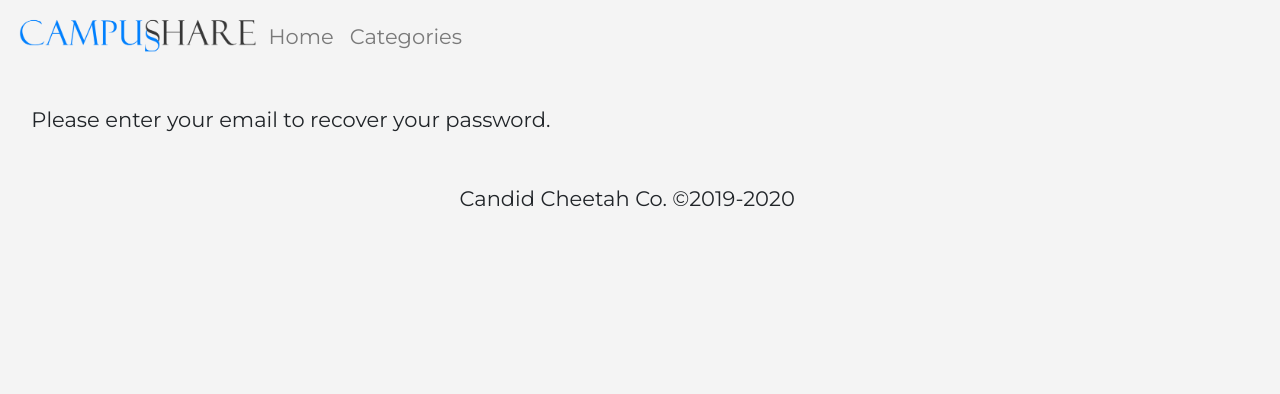
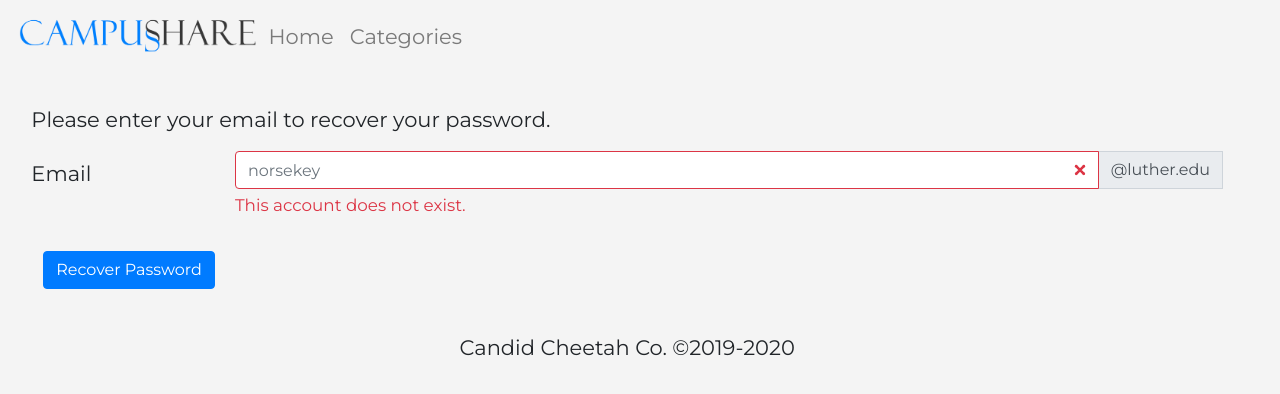
Before and after one commit to massifaqiri/SeniorProjectFrontend, a React (Create React App) app: page /recoverpassword in a window 1280 px wide. Shown: the top 394 px of the page. Built offline with nearby package versions, Linux system fonts and the light colour scheme.

Commit message:
Working on Reset Password Page
This should be available on the profile page as well as through an email link, which is sent by Recover Password.

```diff
--- a/package.json
+++ b/package.json
@@ -6,11 +6,13 @@
     "@auth0/auth0-spa-js": "^1.5.0",
     "aws-amplify": "^1.3.3",
     "aws-amplify-react": "^2.0.7",
+    "bcrypt": "^3.0.8",
     "bootstrap": "^4.3.1",
     "chai": "^4.2.0",
     "defaults": "^1.0.3",
     "jquery": "^3.4.1",
     "mdbreact": "^4.25.2",
+    "nodemailer": "^6.4.2",
     "react": "^16.12.0",
     "react-art": "^16.11.0",
     "react-bootstrap": "^1.0.0-beta.16",
--- a/src/components/App.js
+++ b/src/components/App.js
@@ -17,6 +17,7 @@ import Profile from "./Profile";
 import SignIn from "./SignIn";
 import RecoverPassword from "./RecoverPassword";
 import CreateAccount from "./CreateAccount";
+import ResetPassword from "./ResetPassword";
 
 // Bootstrap Imports
 import { Navbar, Spinner } from 'react-bootstrap';
@@ -90,6 +91,9 @@ class App extends React.Component {
               <Route path="/createaccount">
                 <CreateAccount />
               </Route>
+              <Route path="/resetpassword">
+                <ResetPassword />
+              </Route>
             </Switch>
           </div>
           </Router>
--- a/src/components/CreateAccount.jsx
+++ b/src/components/CreateAccount.jsx
@@ -33,7 +33,6 @@ class CreateAccount extends React.Component {
                                     <InputGroup.Append>
                                         <InputGroup.Text id="inputGroupAppend">@luther.edu</InputGroup.Text>
                                     </InputGroup.Append>
-                                {/* Add @luther.edu ending */}
                                 <Form.Control.Feedback type="invalid">
                                 Please use your valid luther.edu email.
                                 </Form.Control.Feedback>
--- a/src/components/RecoverPassword.jsx
+++ b/src/components/RecoverPassword.jsx
@@ -1,13 +1,86 @@
 // Form to Send Email To Reset Password
 import React from 'react';
+import { Button, Col, Form, InputGroup, Row } from 'react-bootstrap';
+const nodemailer = require('nodemailer');
 
 class RecoverPassword extends React.Component {
+
+    constructor(props) {
+        super(props);
+        this.state = { accountExists: true }
+        this.confirmAccountExists = this.confirmAccountExists.bind(this);
+    }
+
+    // Reset validity of account to true on page load
+    componentDidMount(){
+        this.setState({accountExists: true});
+    }
+
+    // Query DB for email
+    confirmAccountExists = async () => {
+        let response = await fetch(`${global.backendURL}/query`, {
+            method: "POST",
+            headers: { "Content-Type": "application/json"},
+            body: JSON.stringify({
+                query: `SELECT * FROM Users WHERE email=${this.refs.email}@luther.edu`,
+            })
+        });
+        return response.text.length > 0;
+    }
+
+    // nodemailer
+    sendEmail = async () => {
+        if (this.confirmAccountExists) {
+            // Send Email
+            let testAccount = await nodemailer.createTestAccount();
+            let transporter = nodemailer.createTransport({
+                host: "smtp.ethereal.email",
+                port: 587,
+                secure: false,
+                auth: {
+                    user: testAccount.user,
+                    pass: testAccount.pass
+                }
+            });
+            let info = await transporter.sendMail({
+                from: '"Campus Share Tech Support" <techsupport@campus-share.com>',
+                to: this.refs.email,
+                subject: "Password Recovery",
+                text: "Please follow this link to reset your password:",
+                html: `<a href='${global.thisURL}/resetpassword'></a>`
+            });
+            console.log(`Message sent: ${info.messageId}`);
+            console.log(`Preview URL: ${nodemailer.getTestMessageUrl(info)}`);
+        } else {
+            this.setState({accountExists: false});
+        }
+
+    }
+
     render() {
         return (
-            <p>Please enter your email to recover your password.</p>
-            // TODO: Create Form to send email
-            // TODO: Figure out how to send email!
-            // TODO: Create another component called ResetPassword that the email link is connected to (how to verify user through email the link came from??)
+            <div>
+                <p>Please enter your email to recover your password.</p>
+                <Form noValidate validated={this.state.accountExists} onSubmit={this.sendEmail}>
+                    <Form.Group as={Row} ref="email">
+                        <Form.Label column sm={2}>Email</Form.Label>
+                        <Col sm={10} md={10} lg={10}>
+                            <InputGroup>
+                                <Form.Control type="text" placeholder="norsekey" required />
+                                    <InputGroup.Append>
+                                        <InputGroup.Text id="inputGroupAppend">@luther.edu</InputGroup.Text>
+                                    </InputGroup.Append>
+                                <Form.Control.Feedback type="invalid">
+                                    This account does not exist.
+                                </Form.Control.Feedback>
+                            </InputGroup>
+                        </Col>
+                    </Form.Group>
+                    <Button variant="primary" type="submit">
+                        Recover Password
+                    </Button>
+                </Form>
+        </div>
         )
     }
 }
--- /dev/null
+++ b/src/components/ResetPassword.jsx
@@ -0,0 +1,69 @@
+// where a user can reset their password
+// only visible through clicking an email link
+import React from 'react';
+import { Button, Form } from 'react-bootstrap';
+// const bcrypt = require('bcrypt');
+
+class ResetPassword extends React.Component {
+    constructor(props){
+        super(props);
+        this.checkMatch = this.checkMatch.bind(this);
+        this.savePassword = this.savePassword.bind(this);
+        this.state = { validated: false,
+                       passwordSaved: false }
+    }
+
+    // Confirm passwords match
+    checkMatch = () => {
+        return (this.refs.newPassword.value === this.refs.confirmNewPassword.value);
+    }
+
+    // Save Password to DB (HASH & SALT!)
+    // Also need to know which user it is! How do I do this with email???
+    savePassword = event => {
+        let matches = this.checkMatch();
+        if (matches) {
+            let password = this.refs.newPassword.value;
+            // Use Bcrypt here!
+            password = "NOTHASHED&SALTEDYET";
+            let response = fetch(`${global.backendURL}/query`, {
+                method: "POST",
+                headers: { "Content-Type": "application/json"},
+                body: JSON.stringify({
+                    query: `UPDATE Users SET password=${password} WHERE email='hoffka04@luther.edu'`,
+                })
+            });
+            if (!response.ok) {
+                alert(`HTTP-Error: ${response.status}`);
+            }
+            this.setState({passwordSaved: true});
+        } else {
+            event.preventDefault();
+            event.stopPropagation();
+            this.setState({validated: false});
+        }
+    }
+
+    render() {
+        return (
+            // Form to change password (enter x2 and make sure to match!)
+            <Form noValidate validated={this.state.validated} onSubmit={this.savePassword}>
+                <Form.Group controlId="newPassword">
+                    <Form.Label>New Password</Form.Label>
+                    <Form.Control required type="password" ref="newPassword" placeholder="Password" />
+                    <Form.Control.Feedback type="invalid">Passwords do not match.</Form.Control.Feedback>
+                </Form.Group>
+                <Form.Group controlId="confirmNewPassword">
+                    <Form.Label>Confirm Password</Form.Label>
+                    <Form.Control required type="password" ref="confirmNewPassword" placeholder="Password" />
+                    <Form.Control.Feedback type="invalid">Passwords do not match.</Form.Control.Feedback>
+                </Form.Group>
+                <Button variant="primary" type="submit">
+                    Submit
+                </Button>
+            </Form>
+        )
+    }
+}
+
+export default ResetPassword;
--- a/src/index.js
+++ b/src/index.js
@@ -7,6 +7,7 @@ import { BrowserRouter as Router } from 'react-router-dom';
 
 // Use this reference anytime the backend is needed
 global.backendURL = "http://campus-share-backend.us-east-2.elasticbeanstalk.com";
+global.thisURL = "http://localhost:3000";
 
 ReactDOM.render(
     <Router>
```
Also changed, not shown: 1 other file (tests, documents, lock files or other folders).
